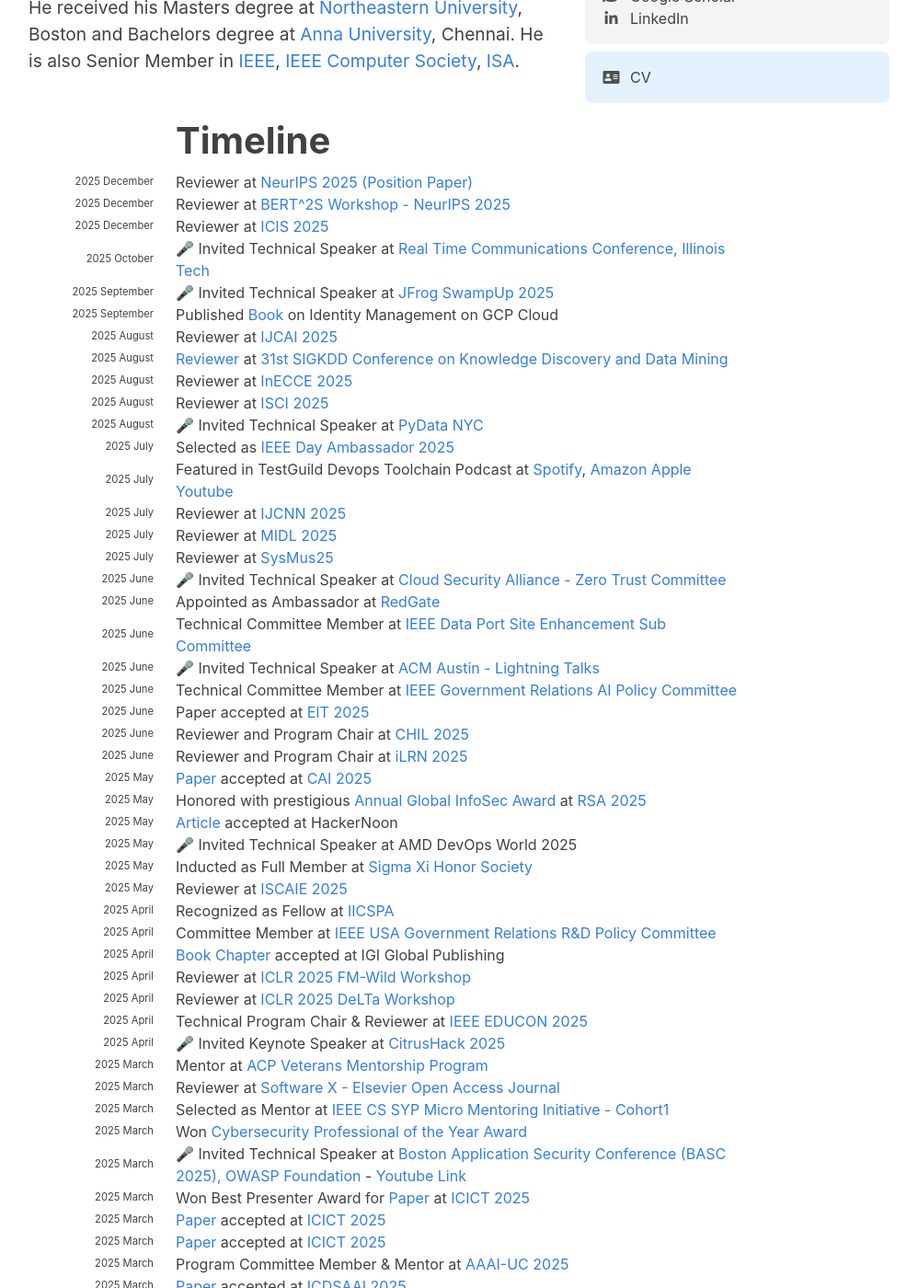
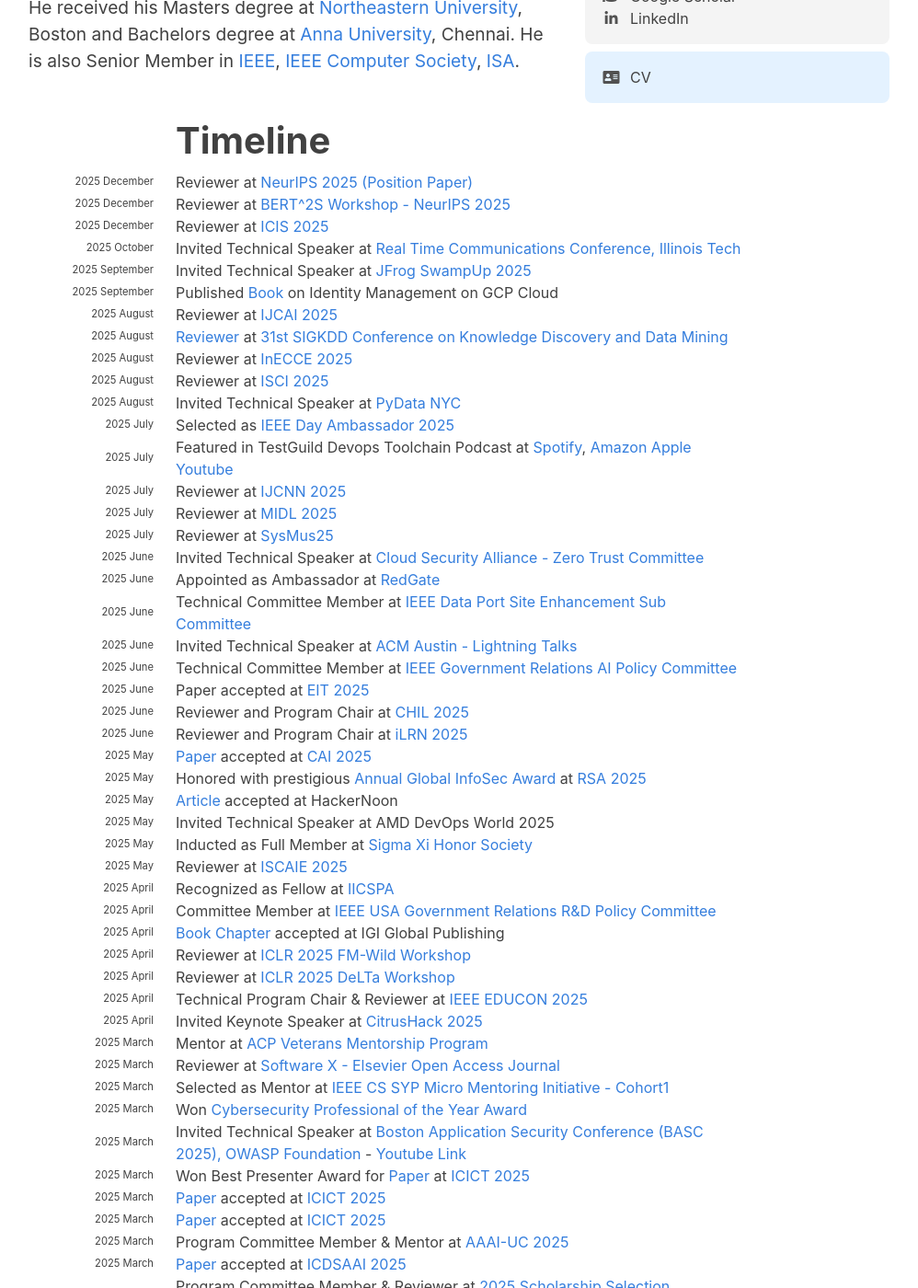
Before and after one commit to hariharanragothaman/hariharanragothaman.github.io, a Jekyll site: the page built from index.md, in a window 1280 px wide and 1400 px high, scrolled down 700 px. Shown: the whole window at 92% size, without its empty margins (141-1139 px from the left). Built offline with Jekyll 4.4.1, drawn with Linux system fonts in a browser that asks for light colours; nearby versions of some CDN libraries; some web fonts are replaced; some of the changed text lies outside the part shown.

Commit message:
Polishes and Updates

```diff
--- a/_data/news.yaml
+++ b/_data/news.yaml
@@ -22,13 +22,13 @@
 
 - year: 2025
   year-extra: October
-  description: 🎤 Invited Technical Speaker at  <a href="https://www.rtc-conference.com/2025/"> Real Time Communications Conference, Illinois Tech </a>
+  description: Invited Technical Speaker at  <a href="https://www.rtc-conference.com/2025/"> Real Time Communications Conference, Illinois Tech </a>
 
 #-------------------------------------------- September  ------------------------------------------------------------------------------------------------------------------------------------------------------
 
 - year: 2025
   year-extra: September
-  description: 🎤 Invited Technical Speaker at  <a href="https://swampup.jfrog.com/featured-speakers/"> JFrog SwampUp 2025 </a>
+  description: Invited Technical Speaker at  <a href="https://swampup.jfrog.com/featured-speakers/"> JFrog SwampUp 2025 </a>
 
 - year: 2025
   year-extra: September
@@ -54,7 +54,7 @@
 
 - year: 2025
   year-extra: August
-  description: 🎤 Invited Technical Speaker at <a href="https://www.meetup.com/elastic-new-york-city-user-group/events/310082602//">PyData NYC </a>
+  description: Invited Technical Speaker at <a href="https://www.meetup.com/elastic-new-york-city-user-group/events/310082602//">PyData NYC </a>
 
 #-------------------------------------------- July  ------------------------------------------------------------------------------------------------------------------------------------------------------
 
@@ -81,7 +81,7 @@
 #-------------------------------------------- June  ------------------------------------------------------------------------------------------------------------------------------------------------------
 - year: 2025
   year-extra: June
-  description: 🎤 Invited Technical Speaker at <a href="https://circle.cloudsecurityalliance.org/viewdocument/recording-zero-trust-at-the-api-la?CommunityKey=76100168-bb90-4ba9-ae5f-31c9264d05c1&tab=librarydocuments/">Cloud Security Alliance - Zero Trust Committee</a>
+  description: Invited Technical Speaker at <a href="https://circle.cloudsecurityalliance.org/viewdocument/recording-zero-trust-at-the-api-la?CommunityKey=76100168-bb90-4ba9-ae5f-31c9264d05c1&tab=librarydocuments/">Cloud Security Alliance - Zero Trust Committee</a>
 
 - year: 2025
   year-extra: June
@@ -93,7 +93,7 @@
 
 - year: 2025
   year-extra: June
-  description: 🎤 Invited Technical Speaker at <a href="https://www.meetup.com/acm-austin/events/307909138/">ACM Austin - Lightning Talks</a>
+  description: Invited Technical Speaker at <a href="https://www.meetup.com/acm-austin/events/307909138/">ACM Austin - Lightning Talks</a>
 
 - year: 2025
   year-extra: June
@@ -127,7 +127,7 @@
 
 - year: 2025
   year-extra: May
-  description: 🎤 Invited Technical Speaker at AMD DevOps World 2025
+  description: Invited Technical Speaker at AMD DevOps World 2025
 
 - year: 2025
   year-extra: May
@@ -165,7 +165,7 @@
 
 - year: 2025
   year-extra: April
-  description: 🎤 Invited Keynote Speaker at <a href="https://www.citrushack.com/">CitrusHack 2025</a>
+  description: Invited Keynote Speaker at <a href="https://www.citrushack.com/">CitrusHack 2025</a>
 
 #-------------------------------------------- March  ------------------------------------------------------------------------------------------------------------------------------------------------------
 - year: 2025
@@ -186,7 +186,7 @@
 
 - year: 2025
   year-extra: March
-  description: 🎤 Invited Technical Speaker at <a href="https://basconf.org/">Boston Application Security Conference (BASC 2025), OWASP Foundation</a> - <a href="https://www.youtube.com/watch?v=Edky-9GsZOk">Youtube Link</a>
+  description: Invited Technical Speaker at <a href="https://basconf.org/">Boston Application Security Conference (BASC 2025), OWASP Foundation</a> - <a href="https://www.youtube.com/watch?v=Edky-9GsZOk">Youtube Link</a>
 
 - year: 2025
   year-extra: March
@@ -233,7 +233,7 @@
 
 - year: 2025
   year-extra: February
-  description: 🎤 Invited Technical Speaker at <a href="https://www.conf42.com/Python_2025_Hariharan_Ragothaman_cpp_python_workloads">Conf42 Python 2025</a>
+  description: Invited Technical Speaker at <a href="https://www.conf42.com/Python_2025_Hariharan_Ragothaman_cpp_python_workloads">Conf42 Python 2025</a>
 
 - year: 2025
   year-extra: February
@@ -245,7 +245,7 @@
 
 - year: 2025
   year-extra: February
-  description: 🎤 Invited Technical Speaker at <a href="https://events.vtools.ieee.org/m/463744">IEEE Orange County Computer Society (OCCS)</a>
+  description: Invited Technical Speaker at <a href="https://events.vtools.ieee.org/m/463744">IEEE Orange County Computer Society (OCCS)</a>
 
 - year: 2025
   year-extra: February
@@ -279,7 +279,7 @@
 
 - year: 2025
   year-extra: January
-  description: 🎤 Invited Technical Speaker at <a href="https://www.conf42.com/DevOps_2025_Hariharan_Ragothaman_deployments_governance_securely">Conf42 DevOps 2025</a>
+  description: Invited Technical Speaker at <a href="https://www.conf42.com/DevOps_2025_Hariharan_Ragothaman_deployments_governance_securely">Conf42 DevOps 2025</a>
 
 - year: 2025
   year-extra: January
@@ -316,11 +316,11 @@
 
 - year: 2024
   year-extra: December
-  description: 🎤 Invited Keynote Speaker & Technical Session Chair at <a href="https://www.linkedin.com/feed/update/urn:li:activity:7265642701260242946/">ARIAA 2024</a>
+  description: Invited Keynote Speaker & Technical Session Chair at <a href="https://www.linkedin.com/feed/update/urn:li:activity:7265642701260242946/">ARIAA 2024</a>
 
 - year: 2024
   year-extra: December
-  description: 🎤 Invited Keynote Speaker and Technical Steering Member at <a href="https://icmr-iitm.com/speakers.html">ICMR 2024</a>
+  description: Invited Keynote Speaker and Technical Steering Member at <a href="https://icmr-iitm.com/speakers.html">ICMR 2024</a>
 
 - year: 2024
   year-extra: November
@@ -467,7 +467,7 @@
 
 - year: 2017
   year-extra: November
-  description: 🎤 Invited Technical Speaker at  Bose Technical Conference (BTC-2017)
+  description: Invited Technical Speaker at  Bose Technical Conference (BTC-2017)
 
 #-------------------------------------------- 2016 --------------------------------------------------------------------
 
@@ -506,7 +506,7 @@
 
 - year: 2012
   year-extra: March
-  description: 🎤 Invited Technical Speaker at VIMANTRA 2012, Educator's Day - National Instruments
+  description: Invited Technical Speaker at VIMANTRA 2012, Educator's Day - National Instruments
 
 - year: 2012
   year-extra: March
```
